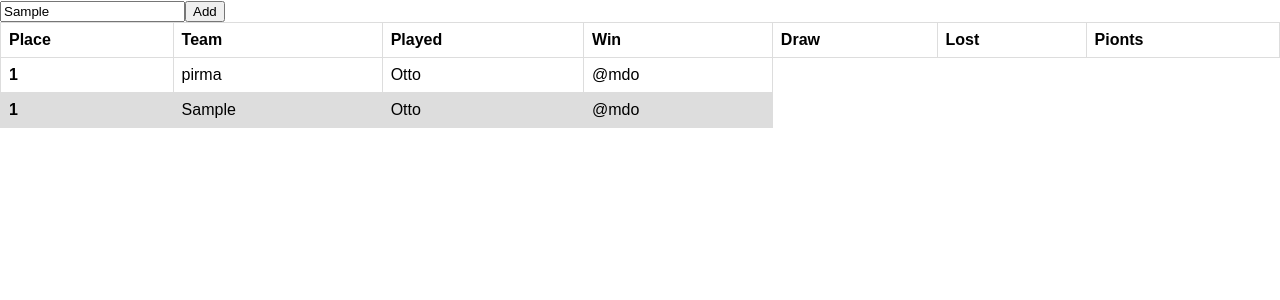
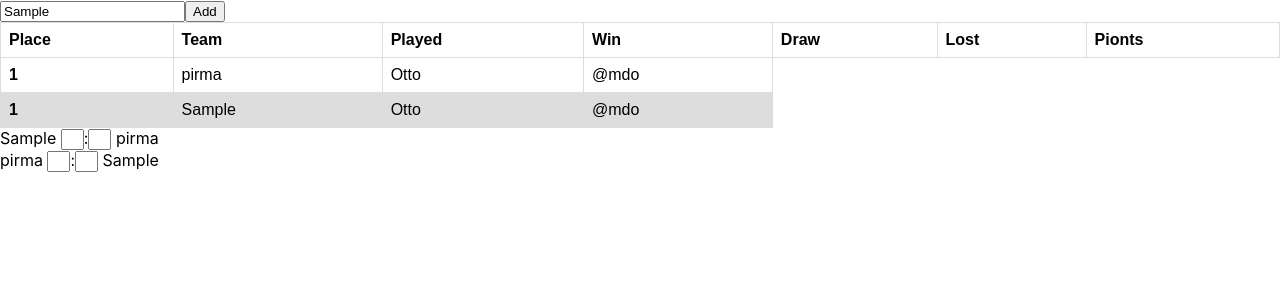
Before and after one commit to DovydasTamasauskas/tournament, a React (Create React App) app: page / in a window 1280 px wide. Both pictures are taken after typing "Sample" into the empty fields and a click on the button "Add". Shown: the top 300 px of the page. Built offline with nearby package versions, Linux system fonts and the light colour scheme.

Commit message:
added games input component

```diff
--- a/src/App.tsx
+++ b/src/App.tsx
@@ -1,12 +1,14 @@
 import "./App.css";
 import Table from "./components/Table/Table";
 import AddTeam from "./components/AddTeam/AddTeam";
+import Games from "./components/Games/Games";
 
 function App() {
   return (
     <div>
       <AddTeam></AddTeam>
       <Table></Table>
+      <Games></Games>
     </div>
   );
 }
--- /dev/null
+++ b/src/components/Games/Games.tsx
@@ -0,0 +1,39 @@
+import Match from "./Match";
+import { useSelector } from "react-redux";
+
+const Games = () => {
+  const teams = useSelector((state: any) => state.teams);
+  console.log(
+    teams
+      .flatMap((team1: any, index1: number) => {
+        return teams.map((team2: any, index2: number) => {
+          return index1 < index2 ? { team1, team2 } : null;
+        });
+      })
+      .filter((teams: any) => teams)
+  );
+  return (
+    <>
+      {teams &&
+        teams.length > 1 &&
+        teams.flatMap((team1: any, index1: number) => {
+          return teams
+            .map((team2: any, index2: number) => {
+              return { team1, team2 };
+            })
+            .filter((teams: any) => {
+              return teams.team1.name != teams.team2.name;
+            })
+            .map((teams: any) => (
+              <Match
+                // key={team.name}
+                team1={teams.team2.name}
+                team2={teams.team1.name}
+              ></Match>
+            ));
+        })}
+    </>
+  );
+};
+
+export default Games;
--- /dev/null
+++ b/src/components/Games/Match.tsx
@@ -0,0 +1,12 @@
+const Match = (props: any) => {
+  const { team1, team2 } = props;
+
+  return (
+    <div>
+      {team1} <input type="text" name={team1} style={{ width: "15px" }} />:
+      <input type="text" name={team2} style={{ width: "15px" }} /> {team2}
+    </div>
+  );
+};
+
+export default Match;
```
